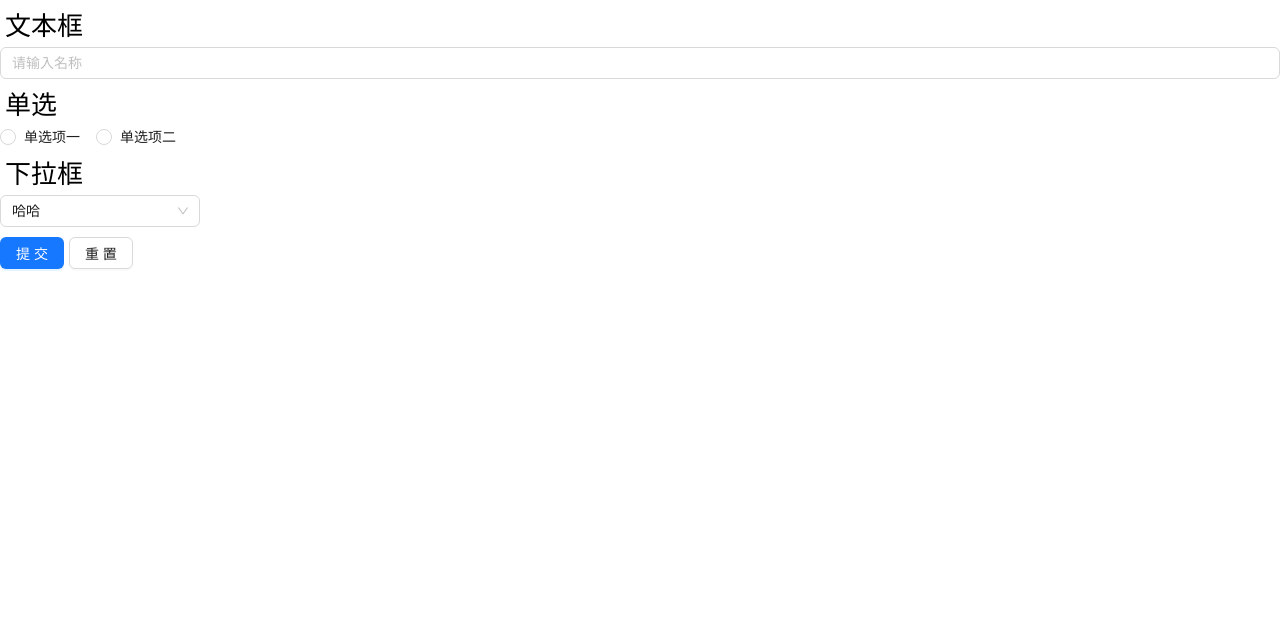
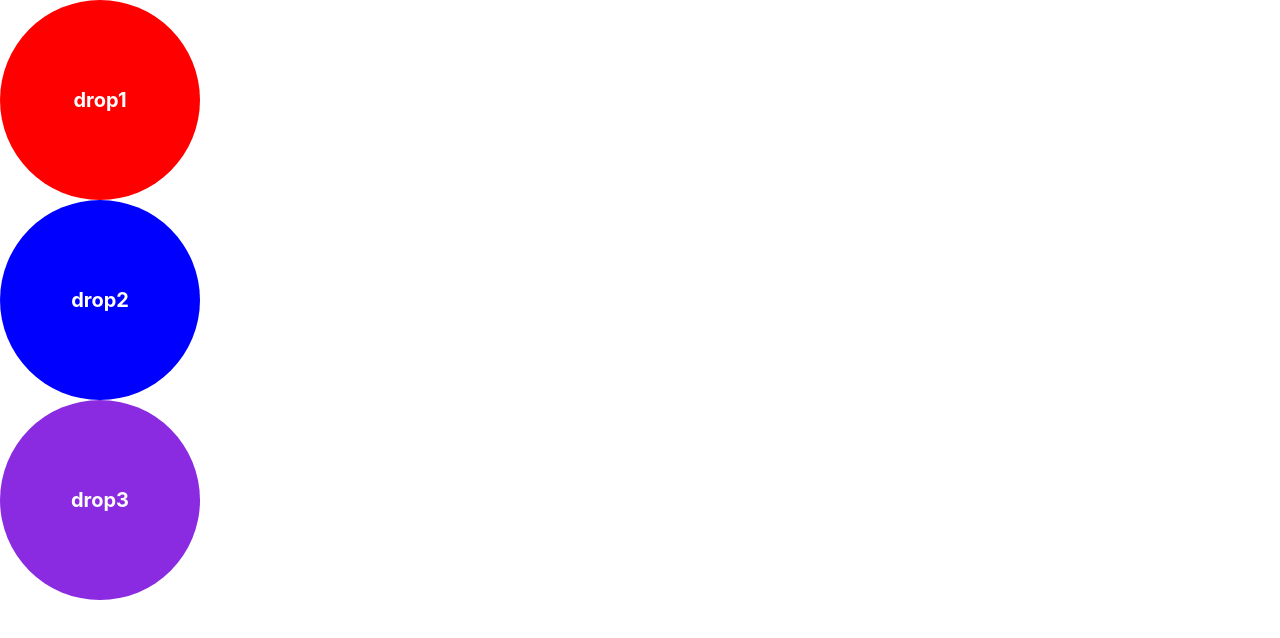
Before and after one commit to WJX2001/qiuchao, a React (Create React App) app in the folder day18-react相关/react-basic/: page / in a window 1280 px wide. Shown: the top 638 px of the page. Built offline with nearby package versions, Linux system fonts and the light colour scheme.

Commit message:
feat: 自定义hooks：实现拖拽功能

```diff
--- a/day18-react相关/react-basic/src/App.js
+++ b/day18-react相关/react-basic/src/App.js
@@ -3,12 +3,13 @@ import NewClassIndex from './components/react高阶组件HOC/2.编写高阶组
 import NewStateIndex from './components/react高阶组件HOC/2.编写高阶组件/2.1强化props/2.1.2抽离state控制更新'
 
 import CustomHooks from './components/玩转react-hooks/1.自定义hooks-条件限定'
+import Dropindex from './components/玩转react-hooks/pages/drop'
 import IndexForm from './components/玩转react-hooks/pages/form'
 import Index from './components/玩转react-hooks/pages/scroll/IndexScroll'
 import IndexScroll from './components/玩转react-hooks/pages/scroll/IndexScroll'
 
 function App() {
-  return <IndexForm />
+  return <Dropindex />
 }
 
 export default App
--- /dev/null
+++ b/day18-react相关/react-basic/src/components/玩转react-hooks/hooks/useDrapDrop.js
@@ -0,0 +1,71 @@
+import React, { useLayoutEffect, useMemo, useRef, useState } from 'react'
+
+const useDrapDrop = () => {
+  // 保存上次移动位置
+  const lastOffset = useRef({
+    x: 0 /* 当前 x 值 */,
+    y: 0 /* 当前 y 值 */,
+    X: 0 /* 上一次保存X值 */,
+    Y: 0 /* 上一次保存Y值 */,
+  })
+
+  // 获取当前的元素实例
+  const currentDom = useRef(null)
+
+  // 更新位置
+  const [, forceUpdate] = useState({})
+  /* 监听开始/移动事件 */
+  const [ontouchstart, ontouchmove, ontouchend] = useMemo(() => {
+    /* 保存left right 信息 */
+    const currentOffset = {}
+    /* 开始滑动 */
+    const touchstart = function (e) {
+      const targetTouche = e.targetTouches[0]
+      currentOffset.X = targetTouche.clientX
+      currentOffset.Y = targetTouche.clientY
+    }
+
+    /* 滑动中 */
+    const touchmove = function (e) {
+      const targetT = e.targetTouches[0]
+      /*
+        在下面这行代码中：
+        1. lastOffset.current.X：这是元素上一次拖拽结束时的x坐标
+        2. targetT.clientX：这是当前触摸事件的x坐标，表示当前触摸点相对于浏览器窗口左侧的距离
+        3. currentOffset.X: 这是触摸开始的x坐标
+        4. targetT.clientX - currentOffset.X 计算的是触摸点从触摸开始到现在移动的距离
+        5. 然后将这段距离加到 lastOffset.current.X 上，获得元素新的x 坐标
+      */
+
+      //? 这样做的目的：元素根据触摸点的移动距离进行移动，而不是直接跳到触摸点的位置，这样可以实现更自然的拖拽效果
+      let x = lastOffset.current.X + targetT.clientX - currentOffset.X
+      let y = lastOffset.current.Y + targetT.clientY - currentOffset.Y
+
+      lastOffset.current.x = x
+      lastOffset.current.y = y
+      forceUpdate({
+        x,
+        y,
+      })
+    }
+
+    /* 监听滑动停止事件 */
+
+    const touchend = () => {
+      lastOffset.current.X = lastOffset.current.x
+      lastOffset.current.Y = lastOffset.current.y
+    }
+    return [touchstart, touchmove, touchend]
+  }, [])
+
+  useLayoutEffect(() => {
+    const dom = currentDom.current
+    dom.ontouchstart = ontouchstart
+    dom.ontouchmove = ontouchmove
+    dom.ontouchend = ontouchend
+  }, [])
+
+  return [{ x: lastOffset.current.x, y: lastOffset.current.y }, currentDom]
+}
+
+export default useDrapDrop
--- /dev/null
+++ b/day18-react相关/react-basic/src/components/玩转react-hooks/pages/drop/index.css
@@ -0,0 +1,29 @@
+.index {
+  width: 100%;
+  height: 800px;
+  position: relative;
+}
+
+.drop1,
+.drop2,
+.drop3 {
+  width: 200px;
+  height: 200px;
+  color: #fff;
+  font-size: 20px;
+  font-weight: bold;
+  text-align: center;
+  line-height: 200px;
+  border-radius: 50%;
+}
+
+.drop1 {
+  background-color: red;
+}
+
+.drop2 {
+  background-color: blue;
+}
+.drop3 {
+  background-color: blueviolet;
+}
--- /dev/null
+++ b/day18-react相关/react-basic/src/components/玩转react-hooks/pages/drop/index.jsx
@@ -0,0 +1,27 @@
+import React from 'react'
+import useDrapDrop from '../../hooks/useDrapDrop'
+import '../drop/index.css'
+const Dropindex = () => {
+  const [style1, dropRef] = useDrapDrop()
+  const [style2, dropRef2] = useDrapDrop()
+
+  return (
+    <div className="index">
+      <div
+        className="drop1"
+        ref={dropRef}
+        style={{ transform: `translate(${style1.x}px, ${style1.y}px)` }}>
+        drop1
+      </div>
+      <div
+        className="drop2"
+        ref={dropRef2}
+        style={{ transform: `translate(${style2.x}px, ${style2.y}px)` }}>
+        drop2
+      </div>
+      <div className="drop3">drop3</div>
+    </div>
+  )
+}
+
+export default Dropindex
```
Also changed, not shown: day18-react相关/react-basic/src/components/玩转react-hooks/hooks/useTableRequest.js (added, +67 -0 lines).
